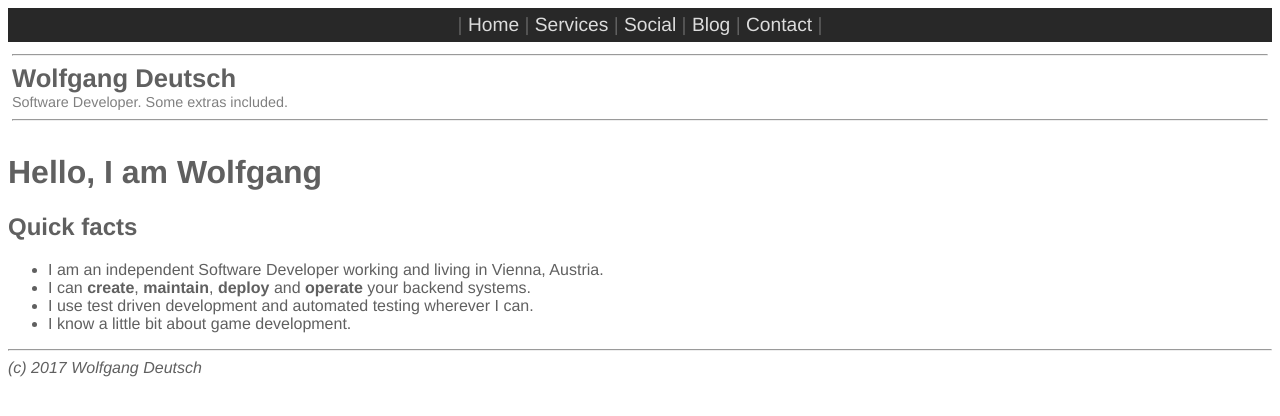
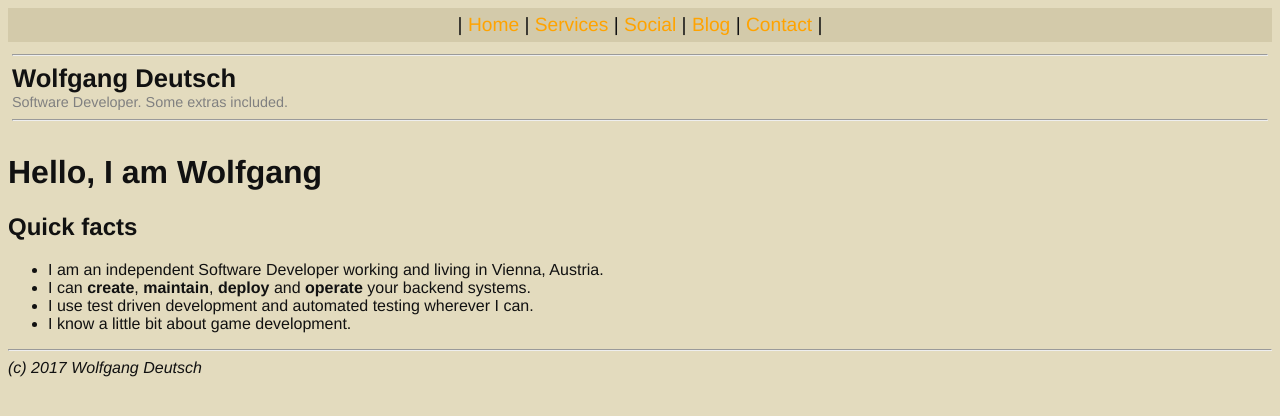
Before and after one commit to wolfgang-wdw/wolfgang-wdw.github.io, a Jekyll site: the page built from index.md, in a window 1280 px wide. Shown: the top 416 px of the page. Built offline with Jekyll 4.4.1, drawn with Linux system fonts in a browser that asks for light colours.

Commit message:
use an approved color combo

```diff
--- a/css/_settings.scss
+++ b/css/_settings.scss
@@ -4,4 +4,4 @@
 
 $font-family:  Helvetica,Arial,sans-serif;
 
-$link-color:   #dcdcdc;
+$link-color:   #FFA300;
--- a/css/style.scss
+++ b/css/style.scss
@@ -16,7 +16,8 @@
 
 body {
   font-family: $font-family;
-  color:        #606060;
+  color:        #111111;
+  background-color: #E3DBBE;
 }
 
 a, a:visited {
@@ -49,5 +50,5 @@ a:hover {
   padding: 6px;
   font-size:   120%;
   text-align: center;
-  background-color: #282828;
+  background-color: #D3CAAA;
 }
```
